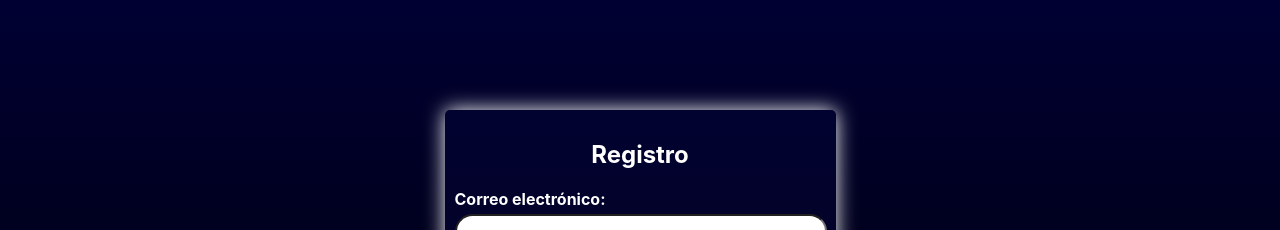
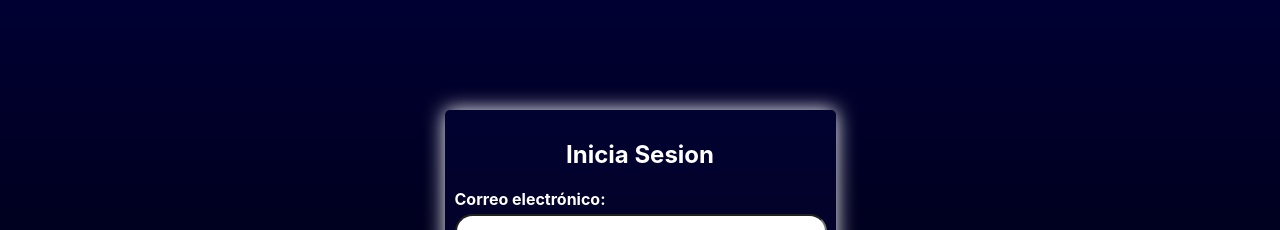
Before and after one commit to EmiVivallo/LosPerroAmigos, a React (Create React App) app in the folder los_perro_amigo/: page / in a window 1280 px wide. Shown: the top 230 px of the page. Built offline with nearby package versions, Linux system fonts and the light colour scheme; no server answers.

Commit message:
Editando titulo al cambiar

```diff
--- a/los_perro_amigo/src/componentes/Login.js
+++ b/los_perro_amigo/src/componentes/Login.js
@@ -96,10 +96,11 @@ const Login = () => {
 
     return (
         <div className="form-container">
-            <div className="titf">
-                <h2>Registro</h2>
-            </div>
+
                 <form onSubmit={functAutenticacion}>
+                  <div className="titf">
+                  <h2>{registrando ? "Registrate" : "Inicia Sesion"}</h2>
+                  </div>
                   <label className="form-label">
                     Correo electrónico:</label>
                     <input type="email" className="form-input" id="email" />
```
